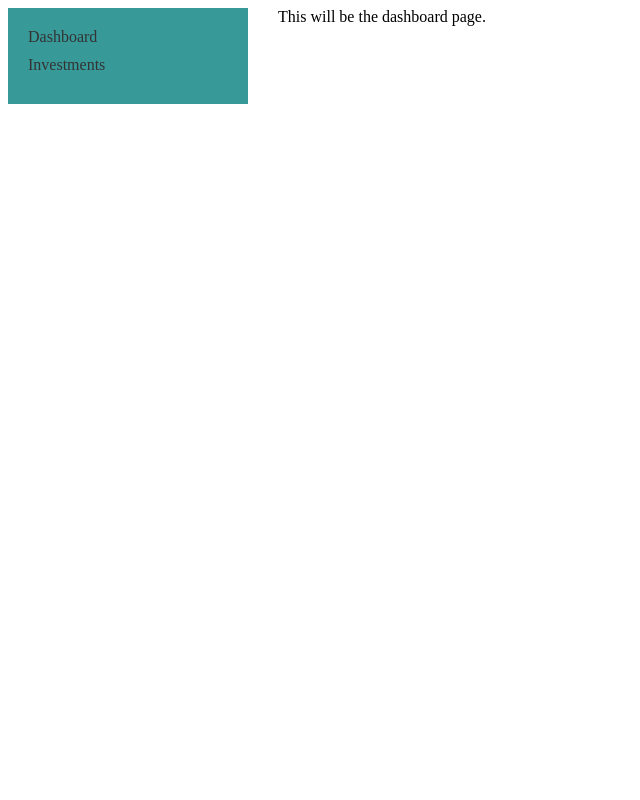
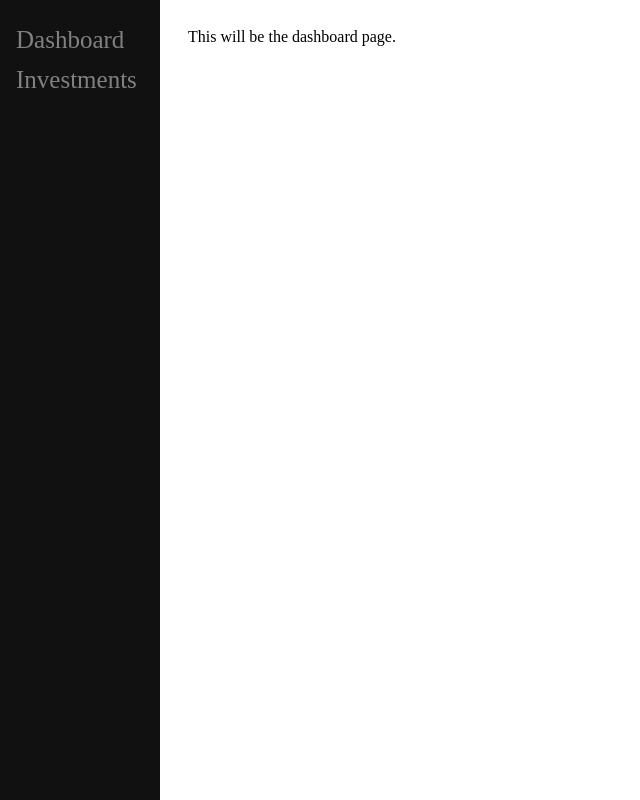
Before and after one commit to MickeyBrow/budget-tracker, a Next.js app in the folder front-end/: page /Dashboard in a window 1280 px wide. Shown: the whole page, without its empty margins (0-640 px from the left). Built offline with nearby package versions, Linux system fonts and the light colour scheme.

Commit message:
making a side panel instead of side nav for app

```diff
--- a/front-end/src/app/Dashboard/Layout.module.css
+++ b/front-end/src/app/Dashboard/Layout.module.css
@@ -7,4 +7,5 @@
   .layout main {
     flex-grow: 1;
     padding: 20px;
+    margin-left: 160px;
   }
--- a/front-end/src/app/Dashboard/layout.js
+++ b/front-end/src/app/Dashboard/layout.js
@@ -1,4 +1,5 @@
-import SideNavbar from "../../../components/sideNavBar"
+import SideNavbar from "../../components/sideNavBar"
+import SidePanel from "../../components/sidePanel"
 import styles from "./Layout.module.css"
 
 export const metadata = {
@@ -11,8 +12,8 @@ export default function RootLayout({ children }) {
     <html lang="en">
       <body>
         <div className={styles.layout}>
-          <SideNavbar/>
-          {children}
+          <SidePanel/>
+          <main>{children}</main>
         </div>
       </body>
     </html>
--- /dev/null
+++ b/front-end/src/componentStyles/sidePanel.css
@@ -0,0 +1,28 @@
+.sidenav {
+  height: 100%;
+  width: 160px;
+  position: fixed;
+  z-index: 1;
+  top: 0;
+  left: 0;
+  background-color: #111;
+  overflow-x: hidden;
+  padding-top: 20px;
+}
+
+.sidenav a {
+  padding: 6px 8px 6px 16px;
+  text-decoration: none;
+  font-size: 25px;
+  color: #818181;
+  display: block;
+}
+
+.sidenav a:hover {
+  color: #f1f1f1;
+}
+
+@media screen and (max-height: 450px) {
+  .sidenav {padding-top: 15px;}
+  .sidenav a {font-size: 18px;}
+}
--- /dev/null
+++ b/front-end/src/components/sidePanel.js
@@ -0,0 +1,13 @@
+import './../componentStyles/SidePanel.css'
+const SidePanel = () => {
+  return (
+    <>
+      <div class="sidenav">
+        <a href="/Dashboard">Dashboard</a>
+        <a href="/Investments">Investments</a>
+      </div>
+    </>
+  );
+};
+
+export default SidePanel;
--- a/front-end/tailwind.config.js
+++ b/front-end/tailwind.config.js
@@ -1,16 +1,13 @@
 /** @type {import('tailwindcss').Config} */
 module.exports = {
   content: [
-    './src/pages/**/*.{js,ts,jsx,tsx,mdx}',
-    './src/components/**/*.{js,ts,jsx,tsx,mdx}',
-    './src/app/**/*.{js,ts,jsx,tsx,mdx}',
+    './src/**/*.{js,ts,jsx,tsx,mdx}'
   ],
   theme: {
     extend: {
       backgroundImage: {
         'gradient-radial': 'radial-gradient(var(--tw-gradient-stops))',
-        'gradient-conic':
-          'conic-gradient(from 180deg at 50% 50%, var(--tw-gradient-stops))',
+        'gradient-conic': 'conic-gradient(from 180deg at 50% 50%, var(--tw-gradient-stops))',
       },
     },
   },
```
Also changed, not shown: front-end/src/componentStyles/SideNavbar.module.css (renamed from front-end/componentStyles/SideNavbar.module.css), front-end/src/components/sideNavBar.js (renamed from front-end/components/sideNavBar.js), front-end/src/globals.css (renamed from front-end/src/app/globals.css).
